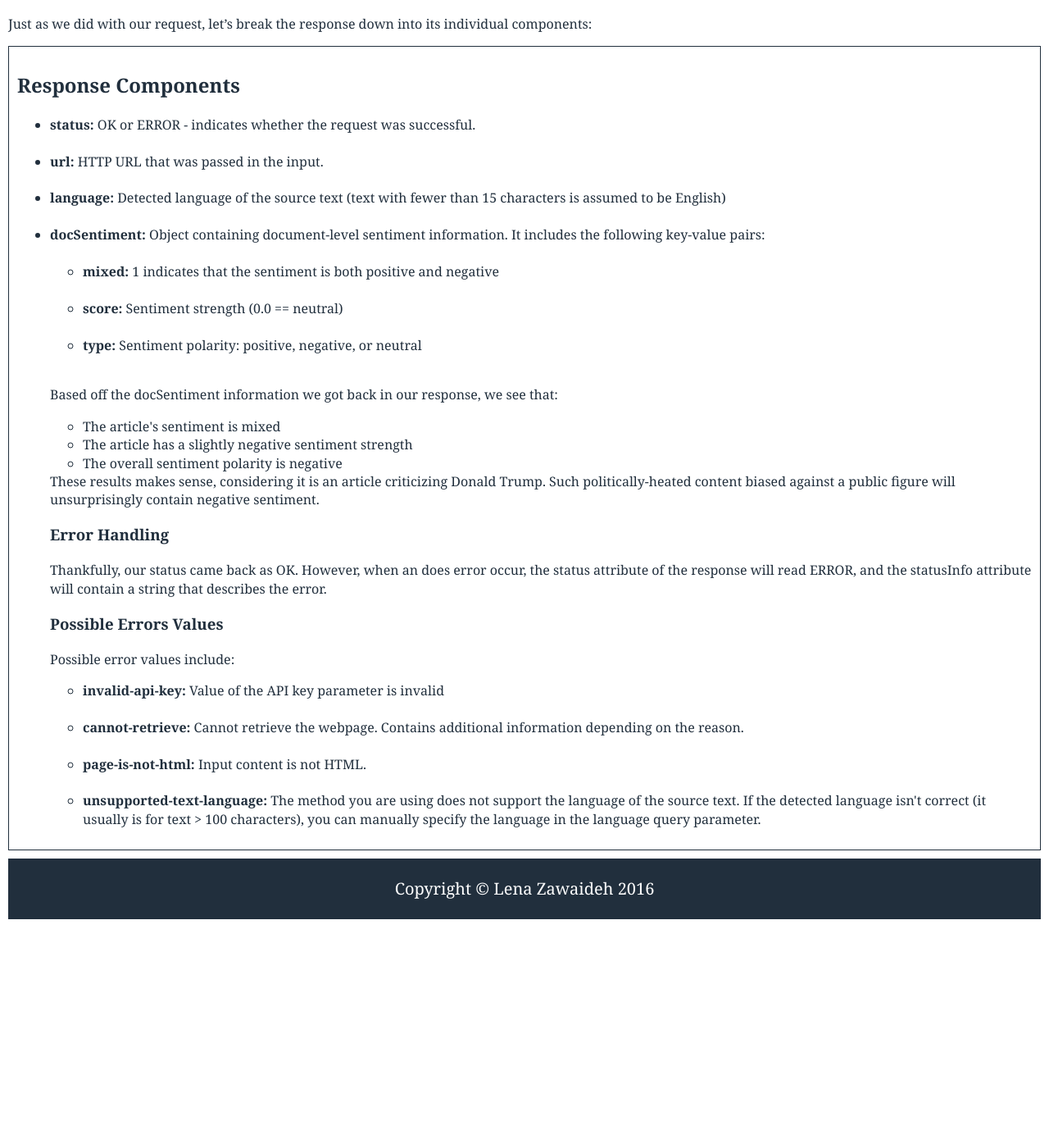
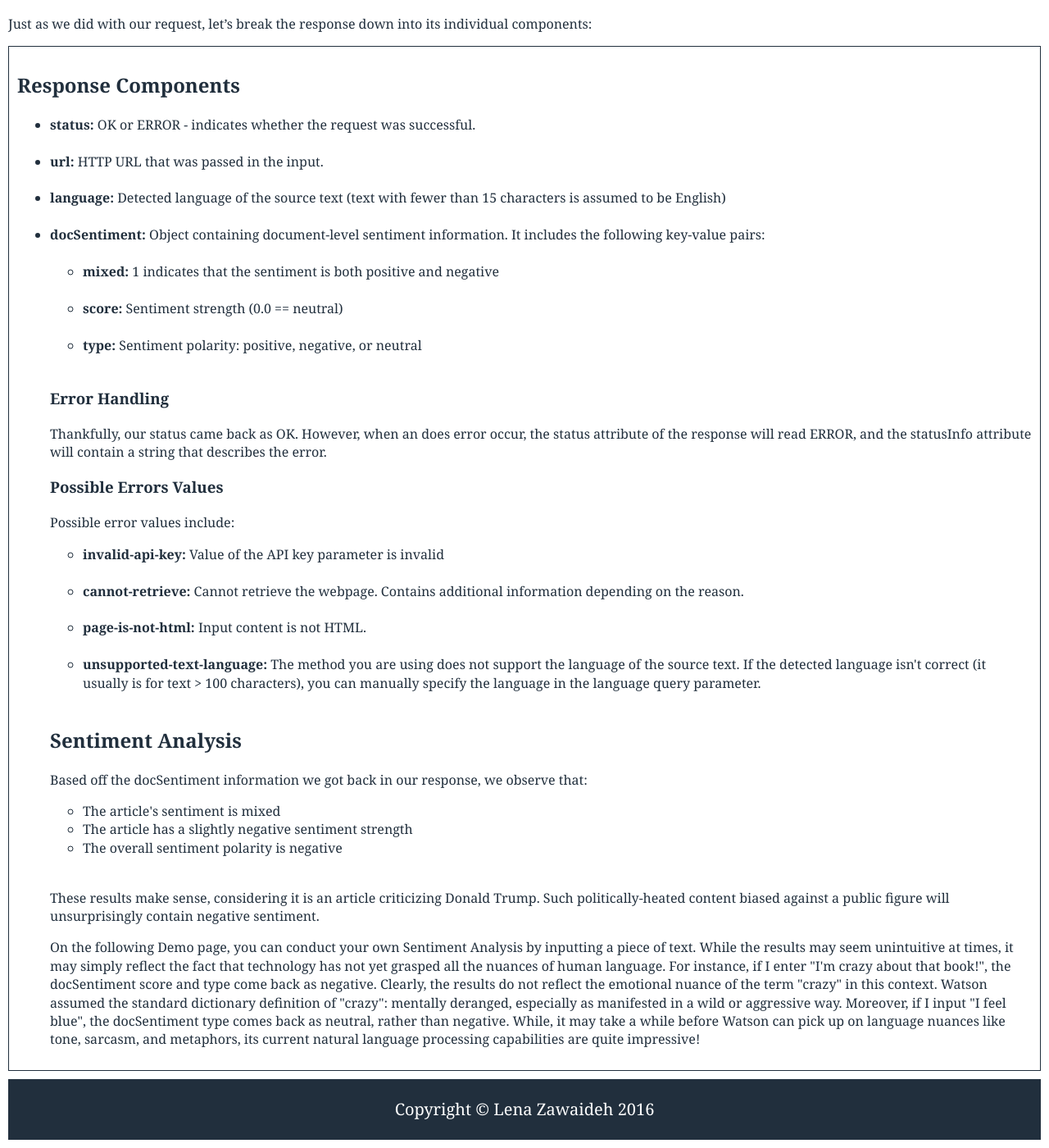
Before and after one commit to lenaz/How-To-Guide, a Jekyll site: the page built from response.html, in a window 1280 px wide and 1400 px high, scrolled down 569 px. Shown: the whole window at 82% size. Built offline with Jekyll 4.4.1, drawn with Linux system fonts in a browser that asks for light colours; Markdown is read by kramdown in place of the engine named in the settings; before the commit the page ends 1700 px from its top, so only the background shows below that.

Commit message:
Update response.html

```diff
--- a/response.html
+++ b/response.html
@@ -31,15 +31,6 @@ layout: default
 </ul>
   <br>
 
-  <p>Based off the docSentiment information we got back in our response, we see that:
-    <ul>
-    <li>The article's sentiment is mixed</li>
-      <li>The article has a slightly negative sentiment strength</li>
-      <li>The overall sentiment polarity is negative</li>
-  </ul>
-  These results makes sense, considering it is an article criticizing Donald Trump. Such politically-heated content biased against a public figure will unsurprisingly contain negative sentiment.
-  </p>
-
 <h3>Error Handling</h3>
 <p>Thankfully, our status came back as OK. However, when an does error occur, the status attribute of the response will read ERROR, and the statusInfo attribute will contain a string that describes the error.</p>
 <h3>Possible Errors Values</h3>
@@ -53,4 +44,21 @@ layout: default
 <br>
 <li><strong>unsupported-text-language:</strong> The method you are using does not support the language of the source text. If the detected language isn't correct (it usually is for text > 100 characters), you can manually specify the language in the language query parameter.</li>
 </ul>
+<br>
+
+  <h2>Sentiment Analysis</h2>
+    <p>Based off the docSentiment information we got back in our response, we observe that:
+    <ul>
+    <li>The article's sentiment is mixed</li>
+      <li>The article has a slightly negative sentiment strength</li>
+      <li>The overall sentiment polarity is negative</li>
+  </ul>
+  <br>
+  <p>These results make sense, considering it is an article criticizing Donald Trump. Such politically-heated content biased against a public figure will unsurprisingly contain negative sentiment.</p>
+  <p> On the following Demo page, you can conduct your own Sentiment Analysis by inputting a piece of text. While the results may seem unintuitive at times, it may simply reflect the fact that technology has not yet grasped all the nuances of human language.
+  For instance, if I enter "I'm crazy about that book!", the docSentiment score and type come back as negative. Clearly, the results do not reflect the emotional nuance of the term "crazy" in this context. Watson assumed the standard dictionary definition of "crazy": mentally deranged, especially as manifested in a wild or aggressive way.
+Moreover, if I input "I feel blue", the docSentiment type comes back as neutral, rather than negative. While, it may take a while before Watson can pick up on language nuances like tone, sarcasm, and metaphors, its current natural language processing capabilities
+are quite impressive!
+  </p>
+  </p>
 </div>
```
